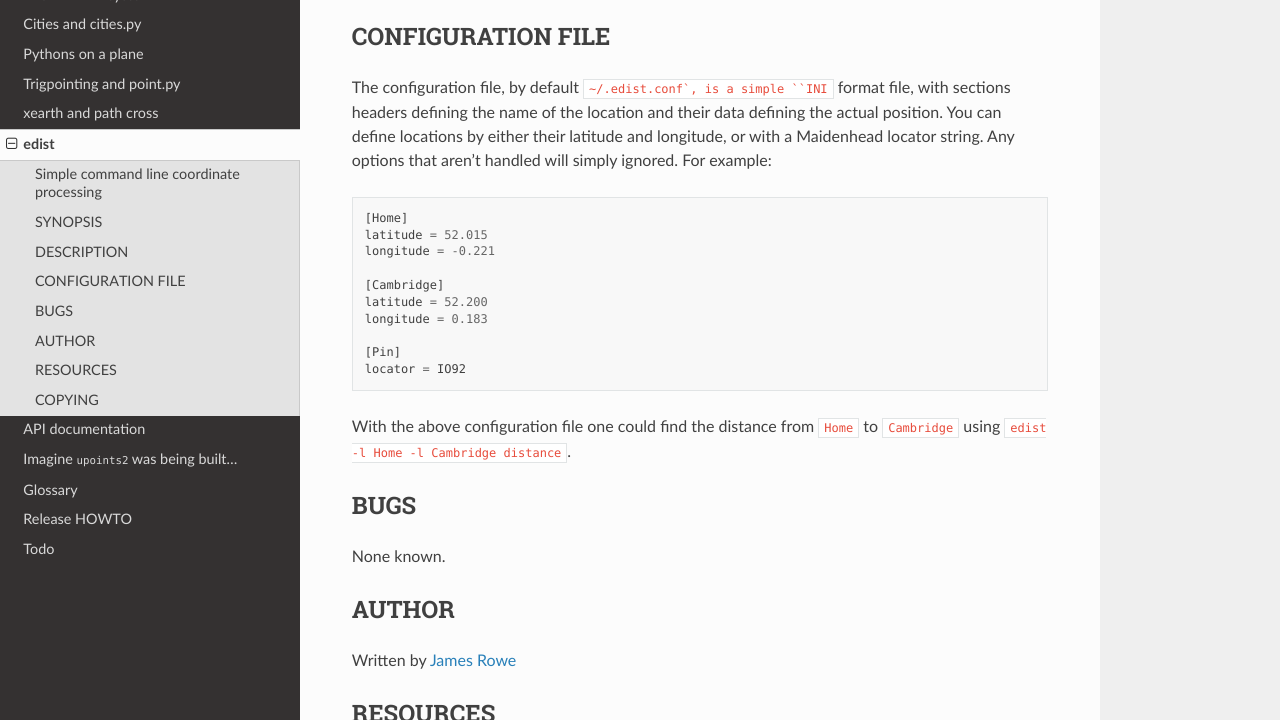
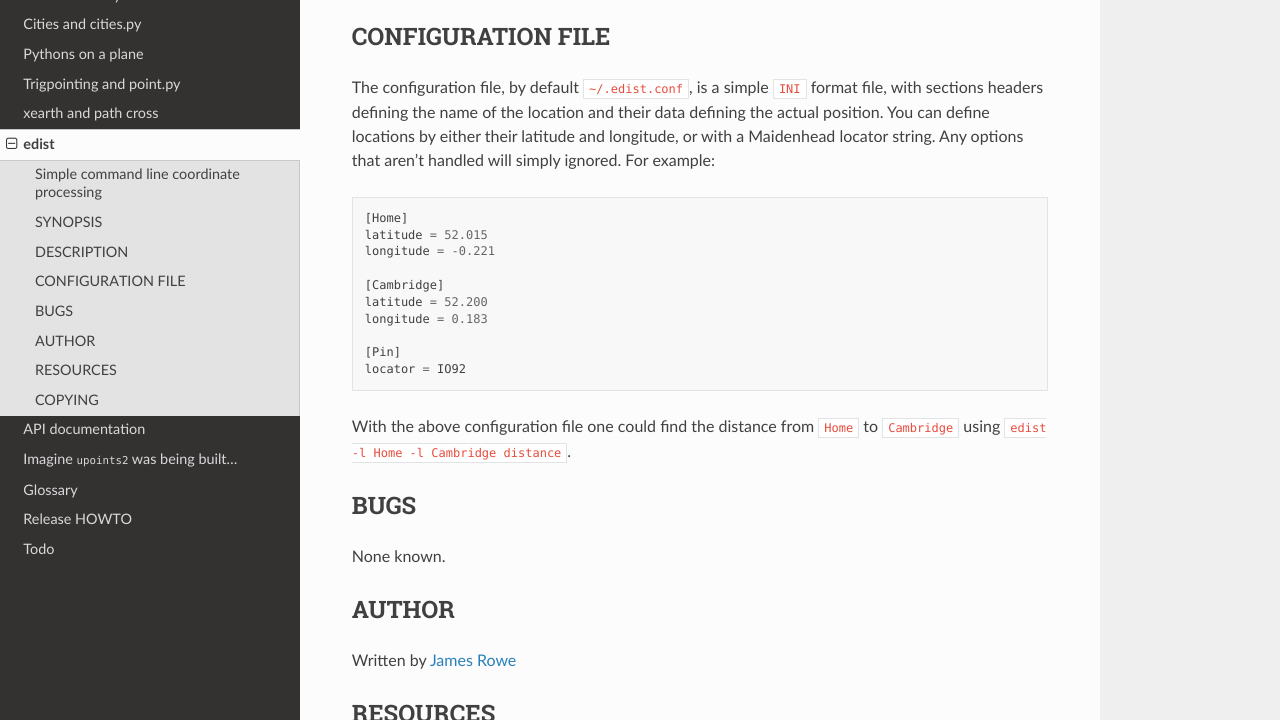
Before and after one commit to JNRowe/upoints, a Sphinx documentation site: the page built from doc/edist.1.rst, in a window 1280 px wide and 900 px high, scrolled down 588 px, cut to the strip 180-900 px from the top of the window. Built offline with Sphinx 7.4.7 and the Read the Docs theme 2.0.0, drawn with Linux system fonts in a browser that asks for light colours.

Commit message:
[Tr] reST syntax fix

```diff
--- a/doc/edist.1.rst
+++ b/doc/edist.1.rst
@@ -38,7 +38,7 @@ simpler.  See `CONFIGURATION FILE`_.
 CONFIGURATION FILE
 ------------------
 
-The configuration file, by default ``~/.edist.conf`, is a simple ``INI`` format
+The configuration file, by default ``~/.edist.conf``, is a simple ``INI`` format
 file, with sections headers defining the name of the location and their data
 defining the actual position.  You can define locations by either their
 latitude and longitude, or with a Maidenhead locator string.  Any options that
```
